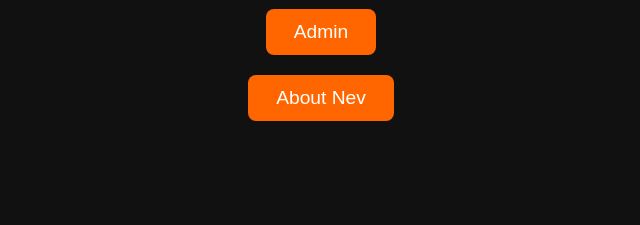
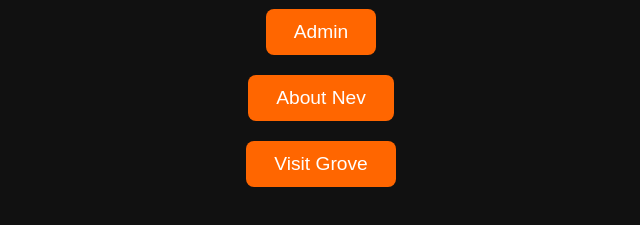
Before and after one commit to nevshub/portal, a plain HTML site: page index.html in a window 1280 px wide. Shown: the part 133-358 px from the top of the page, without its empty margins (319-959 px from the left). Drawn offline with Linux system fonts and the light colour scheme.

Commit message:
Update index.html

```diff
--- a/index.html
+++ b/index.html
@@ -7,7 +7,10 @@
 </head>
 <body>
   <h1>Welcome to Nev's Website</h1>
+
   <a href="admin.html" class="button">Admin</a>
   <a href="about.html" class="button">About Nev</a>
+  <a href="https://your-grove-link.com" class="button" target="_blank">Visit Grove</a>
+
 </body>
 </html>
```
